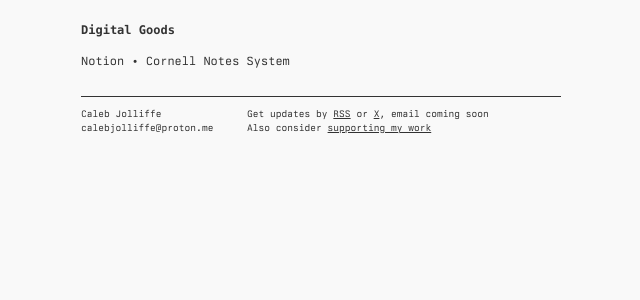
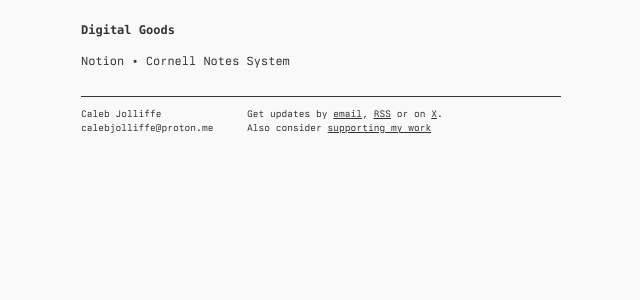
Before and after one commit to hayleyjolliffe/cv, a Jekyll site: the page built from index.html, in a window 1280 px wide. Shown: the part 402-702 px from the top of the page, without its empty margins (319-959 px from the left). Built offline with Jekyll 4.4.1, drawn with Linux system fonts in a browser that asks for light colours; some web fonts are replaced.

Commit message:
Added email to updates options

```diff
--- a/_layouts/default.html
+++ b/_layouts/default.html
@@ -50,7 +50,7 @@
             </div>
             <div class="contact">
                 <p>
-                    Get updates by <a href="https://calebjolliffe.co/rss">RSS</a> or <a href="https://x.com/calebjolliffe">X</a>, email coming soon<br>
+                    Get updates by <a href="https://buttondown.email/calebjolliffe">email</a>, <a href="https://calebjolliffe.co/rss">RSS</a> or on <a href="https://x.com/calebjolliffe">X</a>.<br>
                     Also consider <a href="https://ko-fi.com/calebjolliffe" target="_blank">supporting my work</a>
                 </p>
             </div>
```
